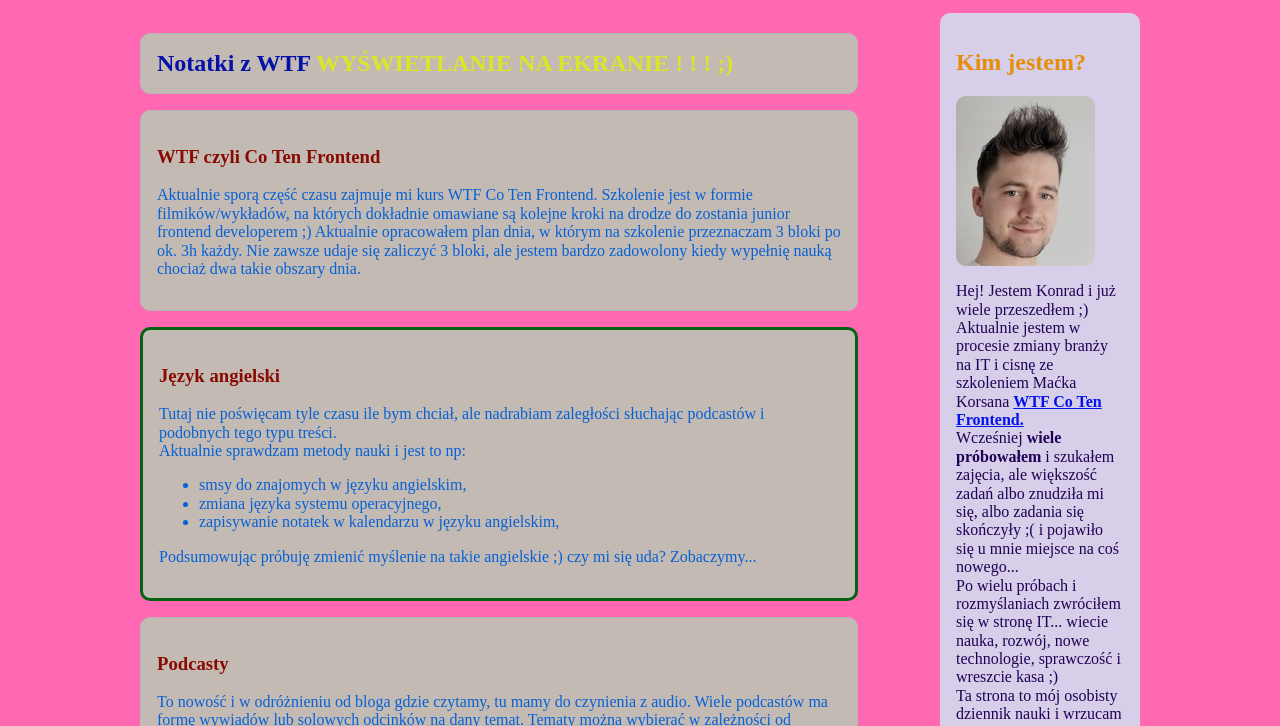
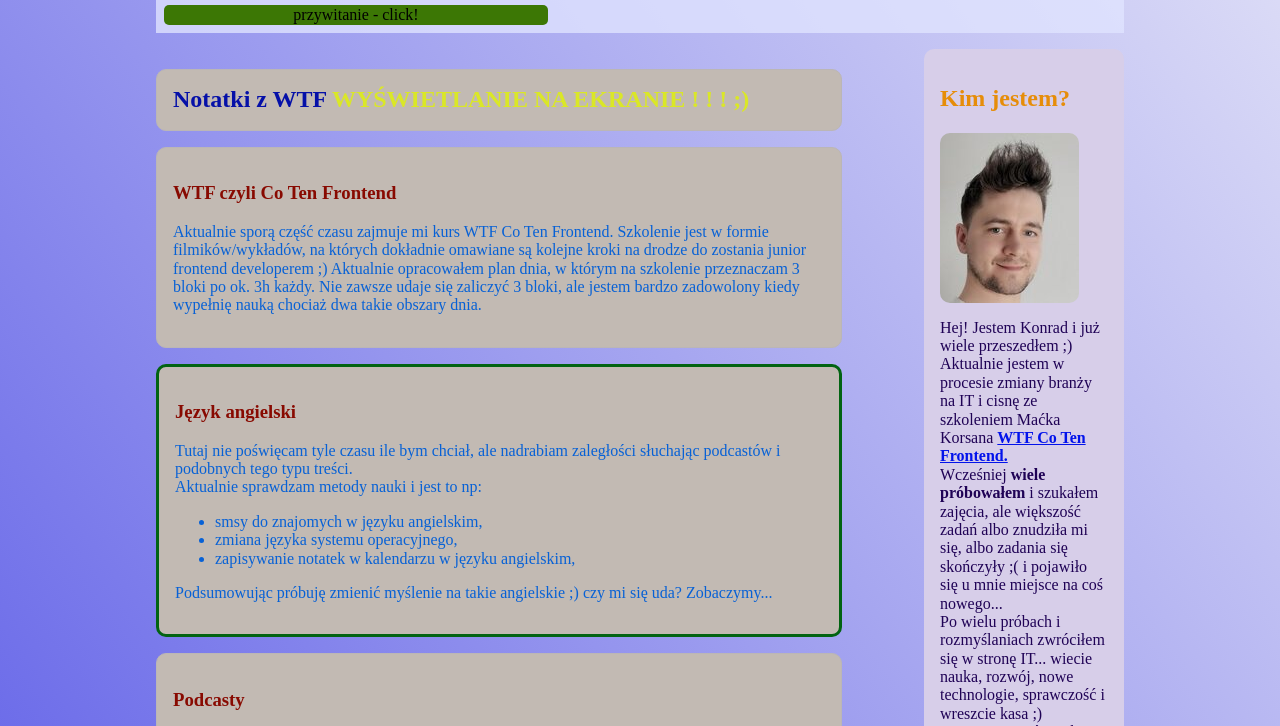
Before and after one commit to konradbujas/homepage, a plain HTML site: page index.html in a window 1280 px wide. Shown: the part 172-898 px from the top of the page. Drawn offline with Linux system fonts and the light colour scheme.

Commit message:
button welcome and background style change

```diff
--- a/index.html
+++ b/index.html
@@ -29,6 +29,7 @@
         <h1 class="main__heading main__heading--js">
           Konrad Bujas - strona domowa na potrzeby kursu WTF
         </h1>
+        <button class="button__welcome action--js">przywitanie - click!</button>
       </header>
 
       <section class="about-me aside">
--- a/main.js
+++ b/main.js
@@ -7,10 +7,6 @@ const age=32;
 console.log(`nazywam się ${firstName} i mam ${age} lat(a)`)
 
 
-const heading = document.querySelector('.main__heading--js');
-
-
-heading.innerHTML = `Witaj <span>Drogi</span> Odwiedzający, mam na imię ${firstName} i mam ${age} lat(a)`
 
 const emptyParagraph = document.querySelector('.learn-technique__description--js');
 
@@ -56,7 +52,7 @@ const greetNew = (age, firstName) => {
         );
 
 }
-greetNew(3,'Milena');
+
 
 
 const hamburger = document.querySelector('.hamburger--js');
@@ -65,3 +61,16 @@ hamburger.addEventListener('click', () => {
     const nav = document.querySelector('.navigation--js');
     nav.classList.toggle('navigation--open');
 })
+
+
+const button = document.querySelector('.action--js');
+console.log(button)
+
+
+const myClick = () => {
+    console.log('kliknąłeś')
+    const heading = document.querySelector(".main__heading--js");
+    heading.innerHTML = `Witaj Drogi Odwiedzający ! <br/>Mam na imię Konrad ;)`;
+}
+
+button.addEventListener('click', myClick);
--- a/style.css
+++ b/style.css
@@ -18,6 +18,7 @@ body {
 .main {
   max-width: 1000px;
   margin: 0 auto;
+  padding: 16px;
 }
 
 .footer {
@@ -53,6 +54,13 @@ a {
   padding-left: 20px;
   width: 130px;
   margin-left: 38%;
+}
+
+.button__welcome{
+    background: rgb(60, 119, 5);
+    border: none;
+    border-radius: 5px;
+    min-width: 30vw;
 }
 
 .about-me {
@@ -165,8 +173,9 @@ a {
 
 @media screen and (min-width: 768px) {
   body {
-    background: hotpink;
+    background: linear-gradient(52deg, #5050e6, #e2e2f7);
   }
+
   .about-me__photo {
     margin-bottom: 16px;
   }
@@ -187,6 +196,7 @@ a {
     grid-template-columns: 1fr 50px 200px;
     column-gap: 16px;
     row-gap: 16px;
+    padding: 16px;
   }
   .main__heading {
     min-height: 50px;
```
